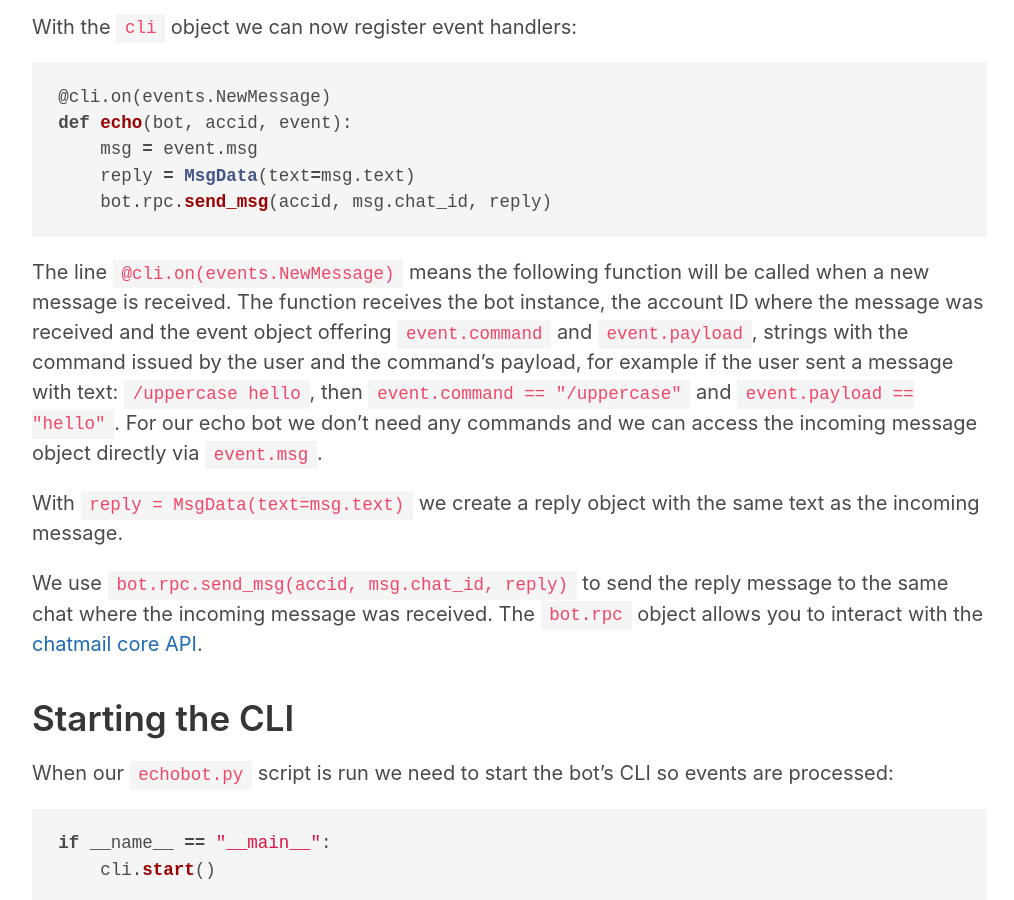
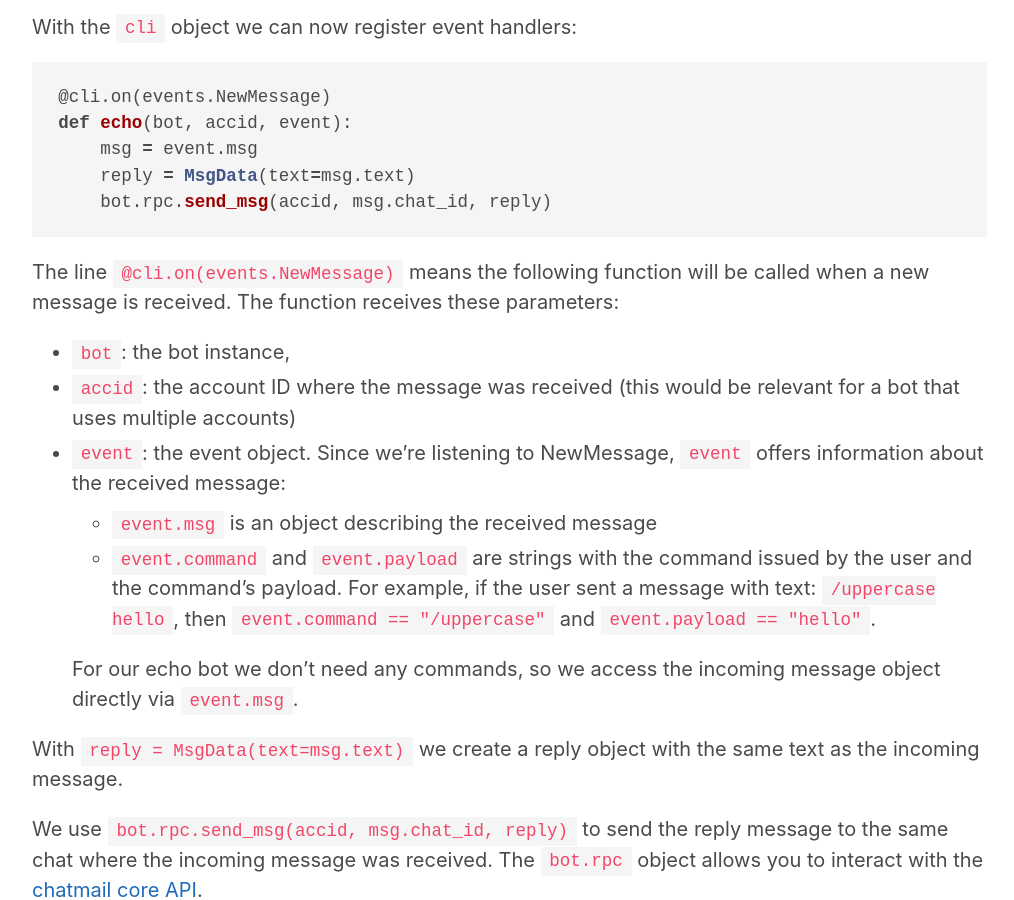
Before and after one commit to deltachat-bot/bot-pages, a Jekyll site: the page built from quickstart.md, in a window 1280 px wide and 900 px high, scrolled down 1556 px. Shown: the whole window, without its empty margins (229-1243 px from the left). Built offline with Jekyll 4.4.1, drawn with Linux system fonts in a browser that asks for light colours.

Commit message:
Make some things a bit easier to understand

```diff
--- a/quickstart.md
+++ b/quickstart.md
@@ -66,14 +66,22 @@ def echo(bot, accid, event):
 
 The line `@cli.on(events.NewMessage)` means the following function
 will be called when a new message is received. The function
-receives the bot instance, the account ID where the message was
-received and the event object offering `event.command` and
-`event.payload`, strings with the command issued by the user and
-the command's payload, for example if the user sent a message with
-text: `/uppercase hello`, then `event.command == "/uppercase"` and
-`event.payload == "hello"`. For our echo bot we don't need any
-commands and we can access the incoming message object directly
-via `event.msg`.
+receives these parameters:
+- `bot`: the bot instance,
+- `accid`: the account ID where the message was received
+  (this would be relevant for a bot that uses multiple accounts)
+- `event`: the event object. Since we're listening to NewMessage,
+  `event` offers information about the received message:
+  - `event.msg` is an object describing the received message
+  - `event.command` and `event.payload` are
+    strings with the command issued by the user and
+    the command's payload. For example, if the user sent a message with
+    text: `/uppercase hello`, then `event.command == "/uppercase"` and
+    `event.payload == "hello"`.
+
+  For our echo bot we don't need any commands,
+  so we access the incoming message object directly
+  via `event.msg`.
 
 With `reply = MsgData(text=msg.text)` we create a reply object
 with the same text as the incoming message.
```
